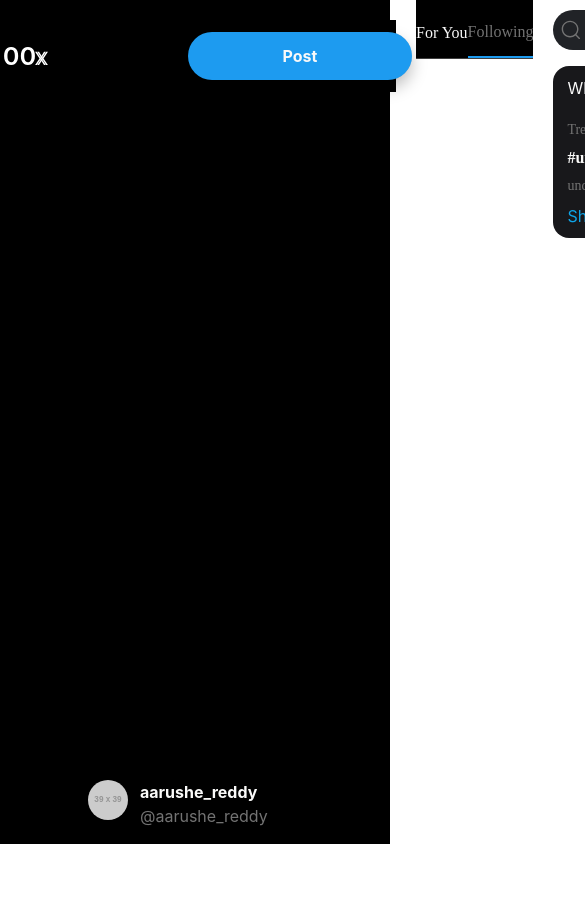
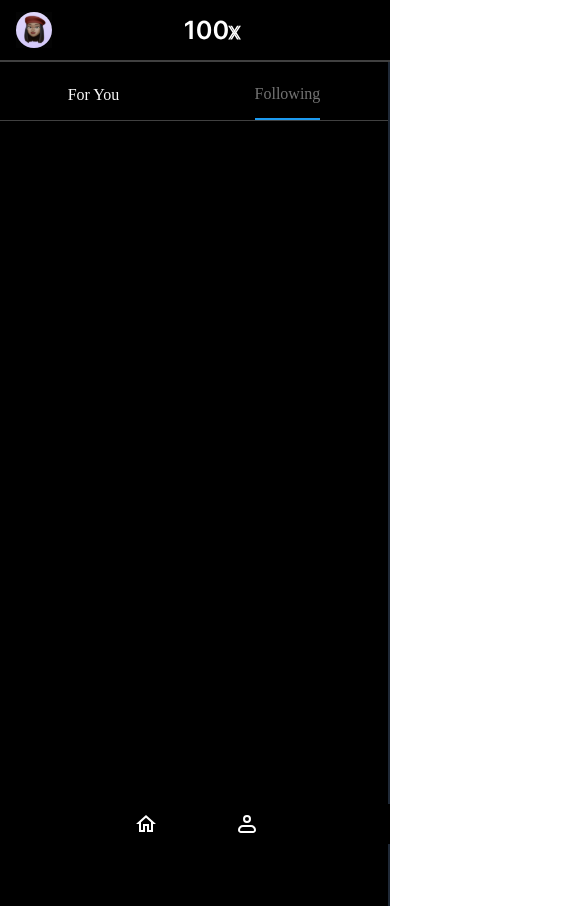
Before and after one commit to 100x-Engineers/react-week-1-Vijayabaskar56, a React (Vite) app: page /home in a window 390 px wide. Shown: the top 906 px of the page, 585 px wide, since content can reach past the window. Before the commit the page ends 844 px from the top, so only its background shows below. Built offline with nearby package versions, Linux system fonts and the light colour scheme.

Commit message:
feat: responsive

```diff
--- a/src/routes/AppFlow/Home.jsx
+++ b/src/routes/AppFlow/Home.jsx
@@ -8,6 +8,8 @@ import HomeIcon from "../../assets/home-default.svg";
 import Button from "../../components/Button";
 import Search from "./componenets/Search";
 import Trending from "./componenets/Trending";
+import plus from "../../assets/content-add.svg";
+import TrandingPage from "./TrendingPage";
 
 const Home = () => {
   const isHomeActive = useMatch("/");
@@ -52,28 +54,28 @@ const Home = () => {
   return (
     <>
       <div className="flex-col-reverse">
-        {/* <header className="flex justify-start px-4 py-3 border-b-2 border-solid bg-neutral1000 text-neutral50 border-b-neutral700">
+        {windowWidth < 760 && (
+          <header className="flex justify-start px-4 py-3 border-b-2 border-solid bg-neutral1000 text-neutral50 border-b-neutral700">
             <Link to="/profile">
               <img src="../../public/images/user-avatar.svg" alt="user-icon" />
             </Link>
             <Image src={Logo100X} alt="100x-Logo" size="mx-auto w-14" />
-        </header> */}
+          </header>
+        )}
+
         <div className="flex w-screen h-screen re bg-neutral1000 text-neutral50">
-          <header className="inline-flex flex-col items-center justify-between p-5 ">
-            <div className="flex items-center justify-center w-full gap-4 md:flex-col bg-neutral1000">
-              <Image
-                src={Logo100X}
-                alt="100x-Logo"
-                size="mx-auto mx-5 my-3 w-14"
-              />
+          {windowWidth > 760 && (
+            <header className="inline-flex flex-col justify-between p-5 border-r-2 border-gray-800">
+              <div className="flex items-center justify-center gap-4 w-fit md:flex-col bg-neutral1000">
+                <Image src={Logo100X} alt="100x-Logo" size="w-14" />
                 <Link
                   to="/profile"
                   className={isHomeActive ? "bg-transparent/60" : null}
                 >
-                <div className="inline-flex items-center justify-start h-12 gap-5 px-5 py-3 md:w-56">
+                  <div className="inline-flex items-center justify-start h-12 gap-5 px-5 py-3">
                     <Image src={HomeIcon} alt="home-icon" />
-                  {windowWidth > 760 && (
-                    <p className="text-stone-50 text-lg font-medium font-['Inter'] hidden md:block">
+                    {windowWidth > 1264 && (
+                      <p className="text-stone-50 text-lg font-medium font-['Inter'] hidden md:block w-52">
                         Home
                       </p>
                     )}
@@ -83,42 +85,48 @@ const Home = () => {
                   to="/profile"
                   className={isHomeActive ? "bg-transparent/60" : null}
                 >
-                <div className="inline-flex items-center justify-start h-12 gap-5 px-5 py-3 md:w-56">
+                  <div className="inline-flex items-center justify-start h-12 gap-5 px-5 py-3 ">
                     <Image src={Profile} alt="profile-icon" />
-                  {windowWidth > 760 && (
-                    <p className="text-stone-50 text-lg font-medium font-['Inter'] hidden md:block">
+                    {windowWidth > 1264 && (
+                      <p className="text-stone-50 text-lg font-medium font-['Inter'] hidden w-52  md:block">
                         Profile
                       </p>
                     )}
                   </div>
                 </Link>
                 <div className="p-3">
-                <Button varient="bluebtn" customSize="w-56 h-12">
-                  Post
+                  <Button
+                    varient={`${windowWidth > 1264 ? "bluebtn" : "img"}`}
+                    customSize={`${
+                      windowWidth > 1264
+                        ? "w-56 h-12 "
+                        : "w-16 h-16 p-4 bg-twitterBluedefault rounded-full shadow justify-start items-start gap-2.5 inline-flex"
+                    }`}
+                  >
+                    {windowWidth > 1264 ? (
+                      <p>Post</p>
+                    ) : (
+                      <Image
+                        src={plus}
+                        alt="plus-icon"
+                        size={"w-8 h-8 relative z-"}
+                      />
+                    )}
                   </Button>
                 </div>
               </div>
-            <ProileHandler />
+              {/* <ProileHandler /> */}
             </header>
-          <div className="w-6/12">
+          )}
+          <section className="flex w-full overflow-scroll scroll-m-0 scroll-smooth">
+            <div className="w-full border-r-2 border-gray-800 md:max-w-xl">
               <Nav />
             </div>
-          <div className="px-5 flex-col gap-3 pt-2.5">
-            <div className="pb-4">
-              <Search />
-            </div>
-            <section className="items-start justify-start w-w01 fiex-col bg-zinc-900 rounded-2xl">
-              <div className="w-80 h-11 px-3.5 py-2.5 justify-start items-center gap-2.5 inline-flex">
-                What’s happening
-              </div>
-              <Trending />
-              <div className="w-80 text-sky-500 h-12 p-3.5 justify-start items-start inline-flex">
-                Show more
-              </div>
+            {windowWidth > 988 && <TrandingPage />}
           </section>
         </div>
-        </div>
-        {/* <section className="flex-col ">
+        {windowWidth < 760 && (
+          <section className="flex-col">
             <div className="fixed bottom-0 flex items-center justify-center w-full h-6 gap-10 px-6 py-5 bg-neutral1000">
               <Link
                 to="/profile"
@@ -126,11 +134,9 @@ const Home = () => {
               >
                 <div className="inline-flex items-center justify-start h-12 gap-5 px-5 py-3 md:w-60">
                   <Image src={HomeIcon} alt="home-icon" />
-                {windowWidth > 760 && (
                   <p className="text-stone-50 text-lg font-medium font-['Inter'] hidden md:block">
                     Home
                   </p>
-                )}
                 </div>
               </Link>
               <Link
@@ -139,15 +145,14 @@ const Home = () => {
               >
                 <div className="inline-flex items-center justify-start h-12 gap-5 px-5 py-3 md:w-60">
                   <Image src={Profile} alt="profile-icon" />
-                {windowWidth > 760 && (
                   <p className="text-stone-50 text-lg font-medium font-['Inter'] hidden md:block">
                     Profile
                   </p>
-                )}
                 </div>
               </Link>
             </div>
-        </section> */}
+          </section>
+        )}
       </div>
     </>
   );
--- a/src/routes/AppFlow/Nav.jsx
+++ b/src/routes/AppFlow/Nav.jsx
@@ -1,29 +1,9 @@
-import { useEffect, useState } from "react";
-import { Link, Outlet, useNavigate } from "react-router-dom";
-import Logo100X from "../../assets/100x-frame.svg";
-import Image from "../../components/Image";
-import Profile from "../../assets/group-default.svg";
-import HomeIcon from "../../assets/home-default.svg";
-import { useMatch } from "react-router-dom";
+import { useState } from "react";
+import { Outlet, useNavigate } from "react-router-dom";
 
 const Nav = () => {
-  const isHomeActive = useMatch("/");
-  const isprofileActive = useMatch("profile");
   const [isActive, setIsActive] = useState(false);
-  const [windowWidth, setWindowWidth] = useState(window.innerWidth);
   const navigate = useNavigate();
-
-  useEffect(() => {
-    const handleResize = () => {
-      setWindowWidth(window.innerWidth);
-    };
-
-    window.addEventListener("resize", handleResize);
-
-    return () => {
-      window.removeEventListener("resize", handleResize);
-    };
-  }, []);
 
   const base =
     "pb-3 text-base font-medium text-center whitespace-nowrap font-px-secondary";
@@ -31,7 +11,7 @@ const Nav = () => {
 
   return (
     <>
-      <div className="h-screen overflow-scroll scroll-m-0 scroll-smooth">
+      <div className="h-screen">
         <div className="bg-neutral1000 text-neutral50 ">
           <nav className="">
             <div className="inline-flex items-center justify-around w-full pt-5 border-b h-fit border-neutral700">
--- /dev/null
+++ b/src/routes/AppFlow/TrendingPage.jsx
@@ -0,0 +1,25 @@
+import Search from "./componenets/Search";
+import Trending from "./componenets/Trending";
+
+const TrendingPage = () => {
+  return (
+    <>
+      <div className="px-5 flex-col gap-3 pt-2.5">
+        <div className="pb-4">
+          <Search />
+        </div>
+        <section className="items-start justify-start w-w01 fiex-col bg-zinc-900 rounded-2xl">
+          <div className="w-80 h-11 px-3.5 py-2.5 justify-start items-center gap-2.5 inline-flex">
+            What’s happening
+          </div>
+          <Trending />
+          <div className="w-80 text-sky-500 h-12 p-3.5 justify-start items-start inline-flex">
+            Show more
+          </div>
+        </section>
+      </div>
+    </>
+  );
+};
+
+export default TrendingPage;
--- /dev/null
+++ b/src/routes/AppFlow/componenets/Header.jsx
@@ -0,0 +1,63 @@
+import React from "react";
+import Image from "../../../components/Image";
+import { Link, useMatch } from "react-router-dom";
+import Logo100X from "../../assets/100x-frame.svg";
+import Profile from "../../assets/group-default.svg";
+import HomeIcon from "../../assets/home-default.svg";
+
+const Header = () => {
+  const isHomeActive = useMatch("/");
+
+  return (
+    <header className="inline-flex flex-col justify-between p-5 border-r-2 border-gray-800">
+      <div className="flex items-center justify-center gap-4 w-fit md:flex-col bg-neutral1000">
+        <Image src={Logo100X} alt="100x-Logo" size="w-14" />
+        <Link
+          to="/profile"
+          className={isHomeActive ? "bg-transparent/60" : null}
+        >
+          <div className="inline-flex items-center justify-start h-12 gap-5 px-5 py-3">
+            <Image src={HomeIcon} alt="home-icon" />
+            {windowWidth > 1264 && (
+              <p className="text-stone-50 text-lg font-medium font-['Inter'] hidden md:block w-52">
+                Home
+              </p>
+            )}
+          </div>
+        </Link>
+        <Link
+          to="/profile"
+          className={isHomeActive ? "bg-transparent/60" : null}
+        >
+          <div className="inline-flex items-center justify-start h-12 gap-5 px-5 py-3 ">
+            <Image src={Profile} alt="profile-icon" />
+            {windowWidth > 1264 && (
+              <p className="text-stone-50 text-lg font-medium font-['Inter'] hidden w-52  md:block">
+                Profile
+              </p>
+            )}
+          </div>
+        </Link>
+        <div className="p-3">
+          <Button
+            varient={`${windowWidth > 1264 ? "bluebtn" : "img"}`}
+            customSize={`${
+              windowWidth > 1264
+                ? "w-56 h-12 "
+                : "w-16 h-16 p-4 bg-twitterBluedefault rounded-full shadow justify-start items-start gap-2.5 inline-flex"
+            }`}
+          >
+            {windowWidth > 1264 ? (
+              <p>Post</p>
+            ) : (
+              <Image src={plus} alt="plus-icon" size={"w-8 h-8 relative z-"} />
+            )}
+          </Button>
+        </div>
+      </div>
+      {/* <ProileHandler /> */}
+    </header>
+  );
+};
+
+export default Header;
```
Lines whose indentation alone changed are shown as unchanged.
